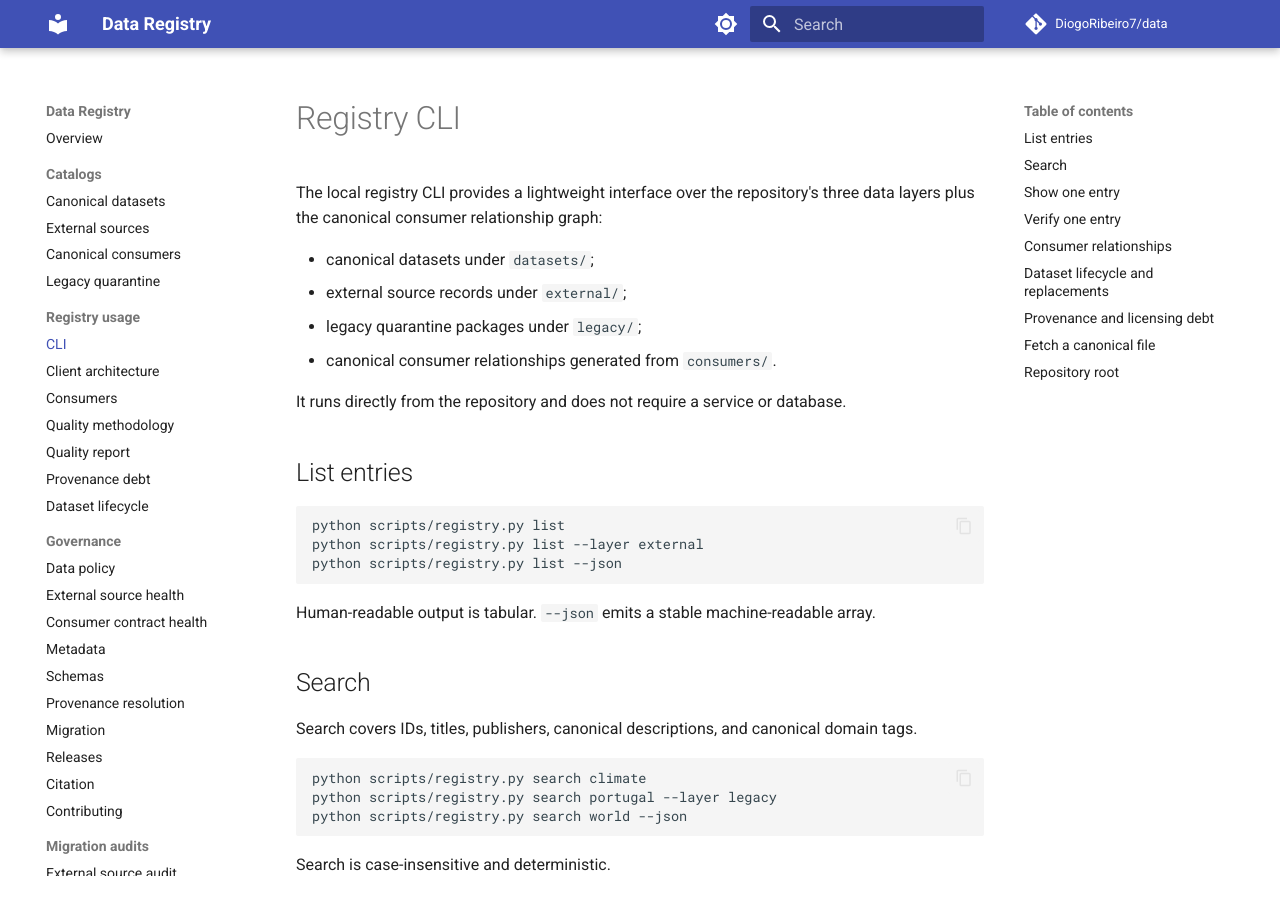
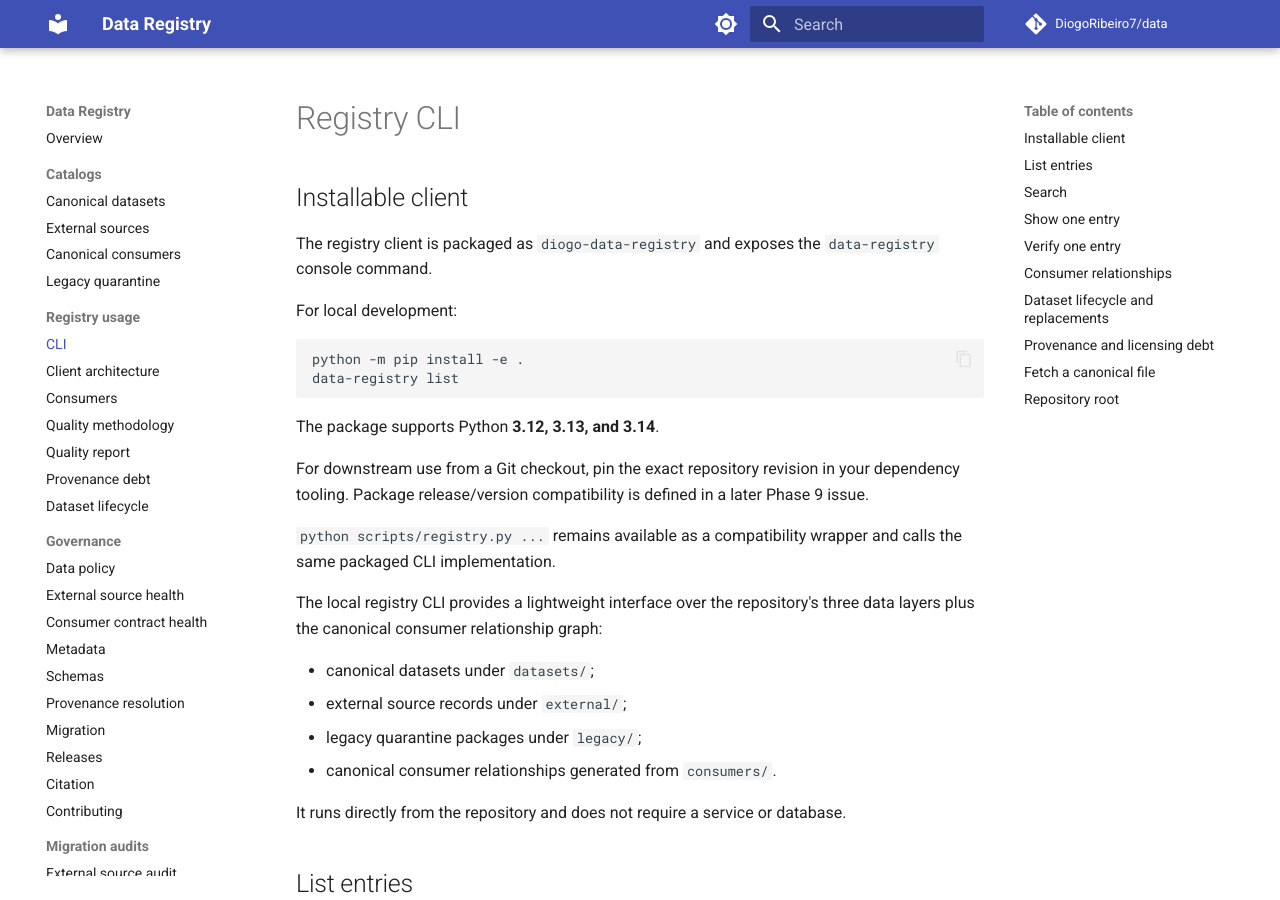
Before and after one commit to DiogoRibeiro7/data, an MkDocs documentation site: the page built from docs/CLI.md, in a window 1280 px wide and 900 px high. Built offline with MkDocs 1.6.1 and Material for MkDocs 9.7.7, drawn with Linux system fonts in a browser that asks for light colours; comment, search, counter and statistics services are not loaded.

Commit message:
Document installed registry CLI

````diff
--- a/docs/CLI.md
+++ b/docs/CLI.md
@@ -1,4 +1,26 @@
 # Registry CLI
+
+## Installable client
+
+The registry client is packaged as `diogo-data-registry` and exposes the
+`data-registry` console command.
+
+For local development:
+
+```bash
+python -m pip install -e .
+data-registry list
+```
+
+The package supports Python **3.12, 3.13, and 3.14**.
+
+For downstream use from a Git checkout, pin the exact repository revision in
+your dependency tooling. Package release/version compatibility is defined in a
+later Phase 9 issue.
+
+`python scripts/registry.py ...` remains available as a compatibility wrapper
+and calls the same packaged CLI implementation.
+
 
 The local registry CLI provides a lightweight interface over the repository's three data layers plus the canonical consumer relationship graph:
 
````
